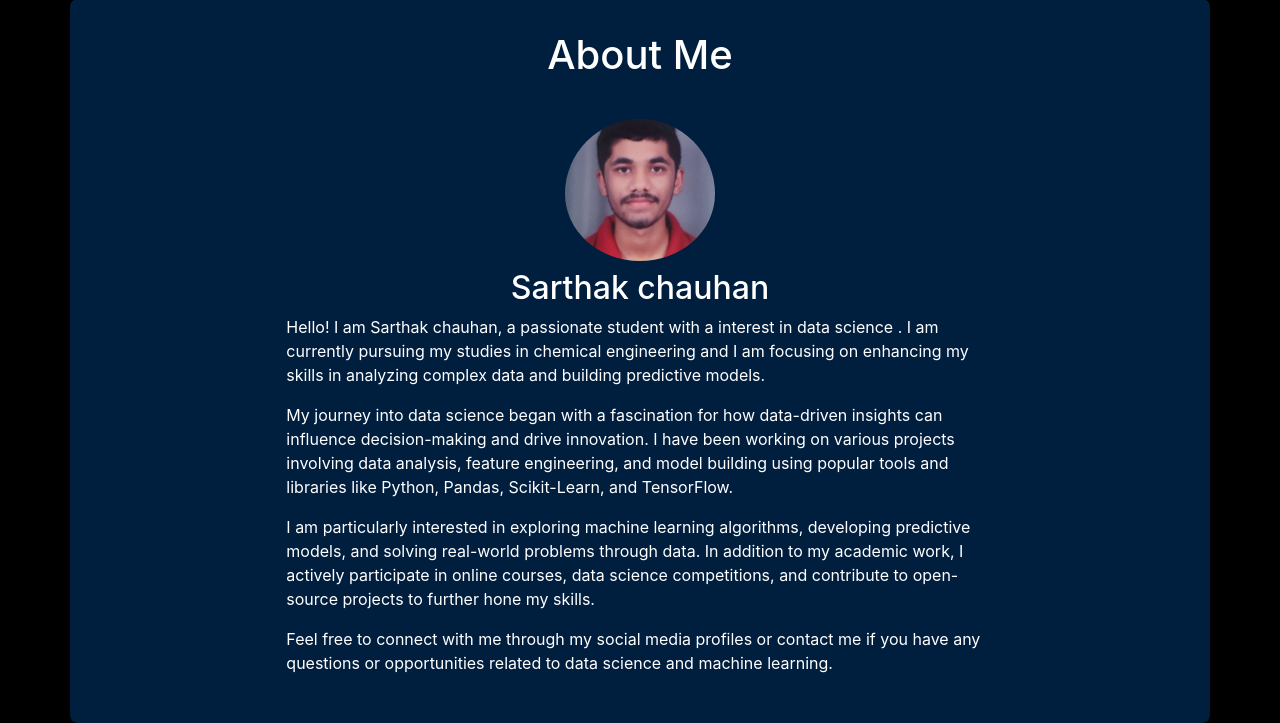
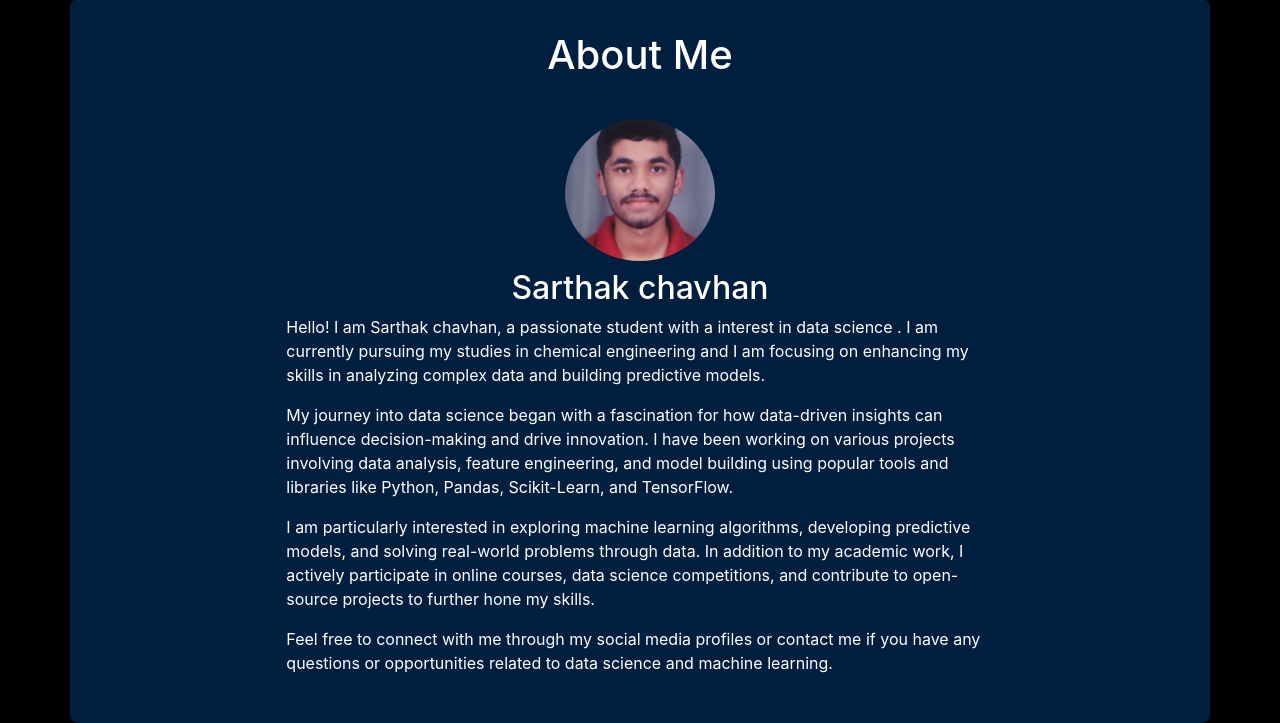
Before and after one commit to Harshsherki/Web-Application-Insurance-Price-Pridiction, a Flask app: page /about in a window 1280 px wide. Shown: the part 105-828 px from the top of the page. Run offline with Flask 3, Linux system fonts and the light colour scheme; parts of the project's set-up code (start-up, migrations or seed data) failed here and were passed over; some libraries are stand-ins or nearby versions.

Commit message:
Update about.html

```diff
--- a/templates/about.html
+++ b/templates/about.html
@@ -72,9 +72,9 @@
                 <img src="{{ url_for('static', filename='images/img2.jpg') }}" alt="Student Image" class="about-image d-block mx-auto pb-2">
 
 
-                <h2 class="text-center">Sarthak chauhan</h2>
+                <h2 class="text-center">Sarthak chavhan</h2>
                 <p>
-                    Hello! I am Sarthak chauhan, a passionate student with a interest in data science . I am currently pursuing my studies in chemical engineering and I am focusing on enhancing my skills in analyzing complex data and building predictive models.
+                    Hello! I am Sarthak chavhan, a passionate student with a interest in data science . I am currently pursuing my studies in chemical engineering and I am focusing on enhancing my skills in analyzing complex data and building predictive models.
                 </p>
                 <p>
                     My journey into data science began with a fascination for how data-driven insights can influence decision-making and drive innovation. I have been working on various projects involving data analysis, feature engineering, and model building using popular tools and libraries like Python, Pandas, Scikit-Learn, and TensorFlow.
```
